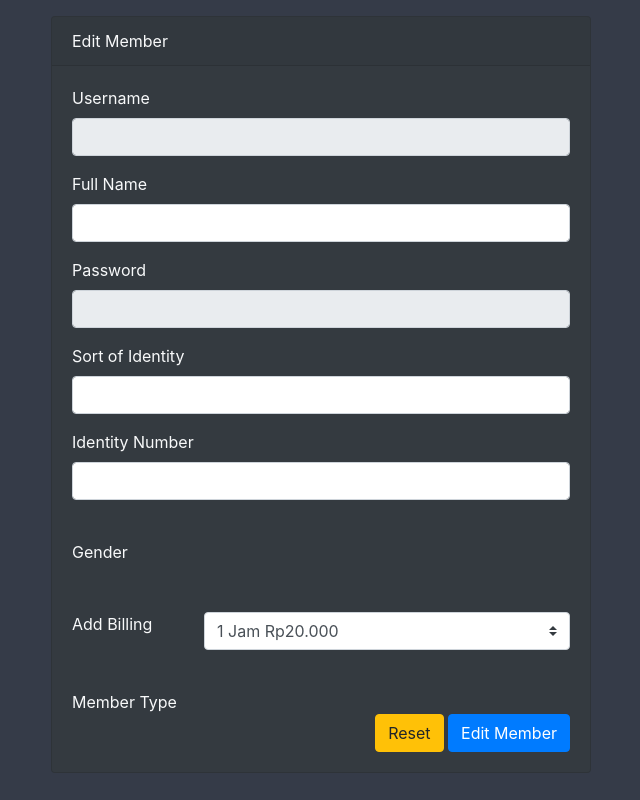
After one commit to daffaalfandy/pa-pw, a PHP site: the page made by application/views/blog/edit.php in a window 1280 px wide. The commit adds this page. Shown: the whole page, without its empty margins (319-959 px from the left). Run offline with PHP 8.4, Linux system fonts and the light colour scheme; the template is opened without the code that fills it, so the values that code supplies are empty; some libraries are stand-ins or nearby versions.

Commit message:
update masih error

```diff
--- /dev/null
+++ b/application/views/blog/edit.php
@@ -0,0 +1,90 @@
+<div class="container mt-3">
+    <div class="row">
+        <div class="col-sm-6 mx-auto">
+            <div class="card bg-dark text-light">
+                <div class="card-header">
+                    Edit Member
+                </div>
+                <div class="card-body">
+                    <?= $this->session->flashdata('message'); ?>
+                    <form action="<?= base_url('blog/edit/' . $user['id']); ?>" method="post">
+                        <div class="form-group">
+                            <label for="username">Username</label>
+                            <input type="text" class="form-control" name="username" id="username" value="<?= $user['username'] ?>" disabled>
+                            <?= form_error('username', '<small class="text-danger pl-3">', '</small>'); ?>
+                        </div>
+                        <div class="form-group">
+                            <label for="fullname">Full Name</label>
+                            <input type="text" class="form-control" name="fullname" id="fullname" value="<?= $user['fullname'] ?>">
+                            <?= form_error('fullname', '<small class="text-danger pl-3">', '</small>'); ?>
+
+                        </div>
+                        <div class="form-group">
+                            <label for="password">Password</label>
+                            <input type="password" class="form-control" name="password" id="password" value="<?= $user['password'] ?>" disabled>
+                            <?= form_error('password', '<small class="text-danger pl-3">', '</small>'); ?>
+                        </div>
+                        <div class="form-group">
+                            <label for="identity">Sort of Identity</label>
+                            <input type="text" class="form-control" name="identity" id="identity" value="<?= $user['identity'] ?>">
+                            <?= form_error('identity', '<small class="text-danger pl-3">', '</small>'); ?>
+                        </div>
+                        <div class="form-group">
+                            <label for="identity_num">Identity Number</label>
+                            <input type="text" class="form-control" name="identity_num" id="identity_num" value="<?= $user['identity_num'] ?>">
+                            <?= form_error('identity_num', '<small class="text-danger pl-3">', '</small>'); ?>
+                        </div>
+                        <div class="form-check form-check-inline mt-4">
+                            <label class="form-check-label">Gender</label> &nbsp; &nbsp; &nbsp; &nbsp; &nbsp; &nbsp; &nbsp; &nbsp; &nbsp; &nbsp;
+                            <?php if ($user['gender'] == 'Men') : ?>
+                                <input class="form-check-input" checked="checked" type="radio" name="gender" value="Men" disabled>
+                                <label class="form-check-label">Men</label> &nbsp; &nbsp; &nbsp; &nbsp; &nbsp; &nbsp; &nbsp; &nbsp; &nbsp; &nbsp; &nbsp; &nbsp; &nbsp; &nbsp;
+                                <input class="form-check-input" type="radio" name="gender" value="Women" disabled>
+                                <label class="form-check-label">Women</label>
+                            <?php elseif ($user['gender'] == 'Women') : ?>
+                                <input class="form-check-input" type="radio" name="gender" value="Men" disabled>
+                                <label class="form-check-label">Men</label> &nbsp; &nbsp; &nbsp; &nbsp; &nbsp; &nbsp; &nbsp; &nbsp; &nbsp; &nbsp; &nbsp; &nbsp; &nbsp; &nbsp;
+                                <input class="form-check-input" checked="checked" type="radio" name="gender" value="Women" disabled>
+                                <label class="form-check-label">Women</label>
+                            <?php endif; ?>
+                        </div>
+                        <div class="form-group mt-5">
+                            <div class="row">
+                                <div class="col-sm-3">
+                                    <label for="">Add Billing</label>
+                                </div>
+                                <div class="col-sm-9">
+                                    <select name="time" id="time" class="custom-select">
+                                        <option checked="checked" value="1">1 Jam Rp20.000</option>
+                                        <option value=<?= $user['time'] ?>+4>4 Jam Rp20.000</option>
+                                        <option value=<?= $user['time'] ?>+6>6 Jam Rp20.000</option>
+                                        <option value=<?= $user['time'] ?>+10>10 Jam Rp20.000</option>
+                                    </select>
+                                </div>
+                            </div>
+                        </div>
+                        <div class="form-check form-check-inline mt-4">
+                            <label class="form-check-label">Member Type</label> &nbsp; &nbsp; &nbsp; &nbsp; &nbsp;
+                            <?php if ($user['type'] == 'Reguler') :  ?>
+                                <input class="form-check-input" checked="checked" type="radio" name="type" value="Reguler" disabled>
+                                <label class="form-check-label">Reguler</label> &nbsp; &nbsp; &nbsp; &nbsp; &nbsp; &nbsp; &nbsp; &nbsp; &nbsp; &nbsp; &nbsp;
+                                <input class="form-check-input" type="radio" name="type" value="VIP" disabled>
+                                <label class="form-check-label">VIP</label>
+                            <?php elseif ($user['type'] == 'VIP') : ?>
+                                <input class="form-check-input" type="radio" name="type" value="Reguler" disabled>
+                                <label class="form-check-label">Reguler</label> &nbsp; &nbsp; &nbsp; &nbsp; &nbsp; &nbsp; &nbsp; &nbsp; &nbsp; &nbsp; &nbsp;
+                                <input class="form-check-input" checked="checked" type="radio" name="type" value="VIP" disabled>
+                                <label class="form-check-label">VIP</label>
+                            <?php endif; ?>
+                        </div>
+                        <div class="div mt-5 float-right">
+                            <button class="btn btn-warning" type="reset">Reset</button>
+                            <button class="btn btn-primary" type="submit">Edit Member</button>
+                        </div>
+
+                    </form>
+                </div>
+            </div>
+        </div>
+    </div>
+</div>
--- a/application/views/blog/index.php
+++ b/application/views/blog/index.php
@@ -15,7 +15,7 @@
                     <td><?= $user['time']; ?> Jam</td>
                     <td><?= $user['type']; ?></td>
                     <td>
-                        <a class="text-info" href="edit.html"><i class="fas fa-edit"> </i></a> &nbsp; &nbsp;
+                        <a class="text-info" href="<?= base_url('blog/edit/' . $user['id']); ?>"><i class="fas fa-edit"> </i></a> &nbsp; &nbsp;
                         <a href="delete.html" class="text-info"><i class="fas fa-trash-alt"> </i></a>
                     </td>
                 </tr>
```
Also changed, not shown: application/controllers/Blog.php (+30 -0 lines), application/models/MY_model.php (+7 -0 lines).
